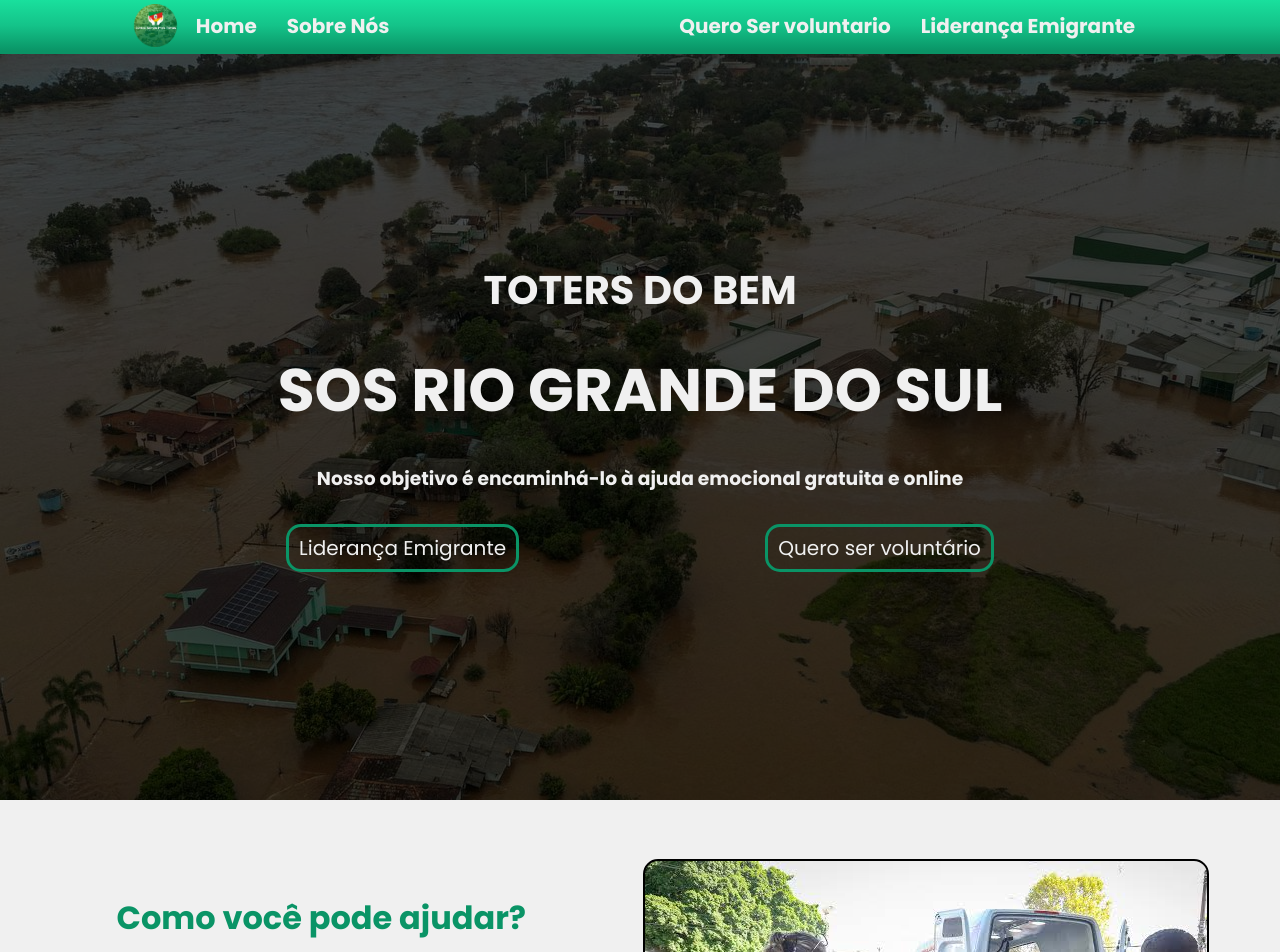
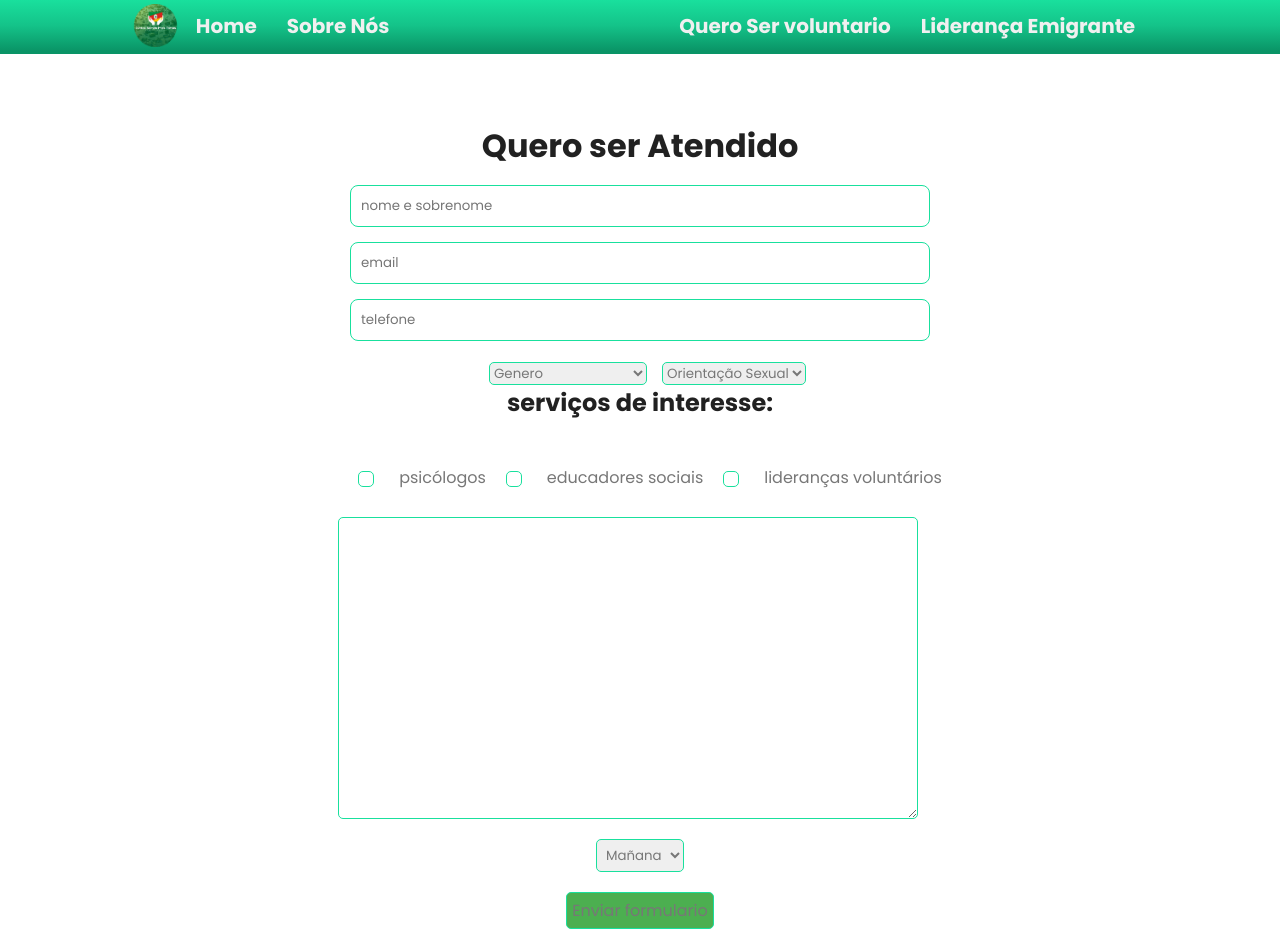
Before and after one commit to Dart1516/proyecto-toti-rs, a React (Create React App) app: page /FormUsuario in a window 1280 px wide. Before the commit this address led to /Principal. Shown: the top 952 px of the page. Built offline with nearby package versions, Linux system fonts and the light colour scheme.

Commit message:
Formulario Seja Atendido

```diff
--- a/src/App.js
+++ b/src/App.js
@@ -8,6 +8,7 @@ import NewAccount from "./Pages/NewAccount";
 import Accesso from "../src/Pages/Accesso"
 import AvisoLegal from "./Pages/avisoLegal.js";
 import MaterialDeApoio from "./Pages/MaterialDeApoio";
+import FormUsuario from "./Pages/FormUsuario";
 
 function App() {
   return (
@@ -22,6 +23,7 @@ function App() {
         <Route path="/NewAccount" element={<NewAccount />} />
         <Route path="/avisoLegal" element={<AvisoLegal/>} />
         <Route path="/Accesso" element={<Accesso/>} />
+        <Route path="/FormUsuario" element={<FormUsuario/>} />
 
         {/* Ruta predeterminada */}
         <Route path="/*" element={<Navigate to="/Principal" />} />
--- /dev/null
+++ b/src/Pages/FormUsuario.js
@@ -0,0 +1,118 @@
+import React from "react";
+
+import "../assets/styles/FormUsuario.css";
+import Header from "../Components/Header-NavMenu";
+
+export default function FormUsuario() {
+  return (
+    <body>
+      <header className="App-header">
+        <Header />
+      </header>
+      <div className="forUSario">
+        <div className="forContac">
+          <h1 className="titleform">Quero ser Atendido</h1>
+          <form className="contacto">
+            <input
+              type="text"
+              id="name"
+              name="name"
+              placeholder="nome e sobrenome"
+            />
+            <input type="email" id="email" name="email" placeholder="email" />
+            <input type="tel" id="phone" name="phone" placeholder="telefone" />
+          </form>
+        </div>
+
+        <div className="Genero-orientação">
+          <div className="forGenero">
+            <select id="gene" name="genero" className="genero">
+              <option value="morning">Genero</option>
+              <option value="morning">Homem (cisgênero)</option>
+              <option value="afternoon">Mulher (cisgênero)</option>
+              <option value="night">Homem trans</option>
+              <option value="flexible">Não binário</option>
+              <option value="flexible">Gênero fluido</option>
+              <option value="flexible">Agênero</option>
+              <option value="flexible">Bigênero</option>
+              <option value="flexible">Prefiro não dizer</option>
+              <option value="flexible">Outro</option>
+            </select>
+          </div>
+
+          <div className="forOrSexual">
+            <select id="gene" name="genero" className="oriSex">
+              <option value="morning">Orientação Sexual</option>
+              <option value="morning">Heterossexual</option>
+              <option value="afternoon">Homossexual</option>
+              <option value="night">Bissexual</option>
+              <option value="flexible">Assexual</option>
+              <option value="flexible">Pansexual</option>
+              <option value="flexible">Agênero</option>
+              <option value="flexible">Bigênero</option>
+              <option value="flexible">Prefiro não dizer</option>
+              <option value="flexible">Outro</option>
+            </select>
+          </div>
+        </div>
+        <div className="servicio">
+          <h2>serviços de interesse:</h2>
+          <div className="forServ">
+
+            <input
+              type="checkbox"
+              id="interestPsico"
+              name="interests[]"
+              value="education"
+            />
+            <label htmlFor="interest_education" className="psico">
+              psicólogos
+            </label>
+
+            <input
+              type="checkbox"
+              id="interestEduca"
+              name="interests[]"
+              value="health"
+            />
+            <label htmlFor="interest_health" className="eduSoc">
+              educadores sociais
+            </label>
+
+            <input
+              type="checkbox"
+              id="interestVol"
+              name="interests[]"
+              value="environment"
+            />
+            <label htmlFor="interest_environment" className="liderV">
+              lideranças voluntários
+            </label>
+          </div>
+
+          <div className="forTexTarea">
+            <textarea
+              id="comments"
+              name="comments"
+              rows="15"
+              cols={580}
+              className="comments"
+            ></textarea>
+          </div>
+        </div>
+
+        <div className="forhor">
+          <select id="availability" name="availability">
+            <option value="morning">Mañana</option>
+            <option value="afternoon">Tarde</option>
+            <option value="night">Noche</option>
+          </select>
+        </div>
+
+        <button type="submit" className="btnEnviar">
+          Enviar formulario
+        </button>
+      </div>
+    </body>
+  );
+}
--- /dev/null
+++ b/src/assets/styles/FormUsuario.css
@@ -0,0 +1,137 @@
+.forUSario {
+    display: flex;
+    justify-content: center;
+    align-items: center;
+    text-align: center;
+    margin: auto;
+    padding: 2rem;
+    flex-direction: column;
+}
+
+
+.forContac {
+    display: flex;
+    text-align: center;
+    justify-content: center;
+    align-items: center;
+    flex-direction: column;
+    margin-top: 90px;
+
+}
+
+#name, #email, #phone{
+    display: flex;
+    margin-top: 15px;
+    border-radius: 8px;
+    width: 580px;
+    border: 1px var(--color3) solid ;
+    padding: 10px;
+    cursor: text;
+
+}
+.Genero-orientação{
+    display: flex;
+
+}
+.forGenero, .forOrSexual {
+    margin-top: 20px;
+    margin-left: 15px;
+
+}
+
+.genero, .oriSex{
+    border: 1px var(--color3) solid ;
+    border-radius: 5px;
+    cursor: pointer;
+    color: #777;
+}
+.servicio{
+   display: flex;
+   justify-content:baseline;
+    flex-direction: column;
+}
+.forServ{
+    display: flex;
+    justify-content: center;
+    margin-top: 20px;
+}
+
+.liderV, .eduSoc, .psico{
+   margin-top: 5px;
+   margin-left: 5px;
+   color: #777;
+   }
+
+
+#interestPsico, #interestEduca, #interestLidLog, #interestVol {
+    -webkit-appearance: none;
+    -moz-appearance: none;
+    width: 16px;
+    height: 16px;
+    appearance: none;
+    border-radius: 5px;
+    margin: 10px 20px;
+    border: 1px var(--color3) solid ;
+    outline: none;
+    cursor: pointer;
+    position: relative;
+    cursor: pointer;
+
+}
+#interestPsico:checked::before, #interestEduca:checked::before, #interestVol:checked::before {
+    content: '';
+    /* top: 2px;
+    left: 2px; */
+    width: 10px;
+    height: 10px;
+    background-color: var(--color1);
+    outline: none;
+    position: absolute;
+}
+
+#availability{
+    display: flex;
+    justify-content: center;
+    align-items: center;
+    border: 1px var(--color3) solid ;
+    margin-top: 20px;
+    padding: 5px;
+    border-radius: 5px;
+    cursor: pointer;
+    color: #777;
+}
+option {
+    background-color: var(--color4); /* Color de fondo por defecto */
+    border-radius: 10px;
+    border: 1px var(--color5) solid ;
+}
+
+#availability option:checked {
+    background-color: var(--color1) ;
+}
+
+.forTexTarea textarea{
+    display: flex;
+    justify-content: center;
+    align-items: center;
+    flex-direction: row;
+    margin-top: 20px;
+    border: 1px var(--color3) solid ;
+    width: 580px;
+    border-radius: 5px;
+
+    cursor: text;
+    color: #777;
+}
+
+.btnEnviar{
+    display: flex;
+    justify-content: center;
+    align-items: center;
+    margin-top: 20px;
+    border: 1px var(--color3) solid ;
+    padding: 5px;
+    border-radius: 5px;
+    cursor: pointer;
+    color: #777;
+}
```
